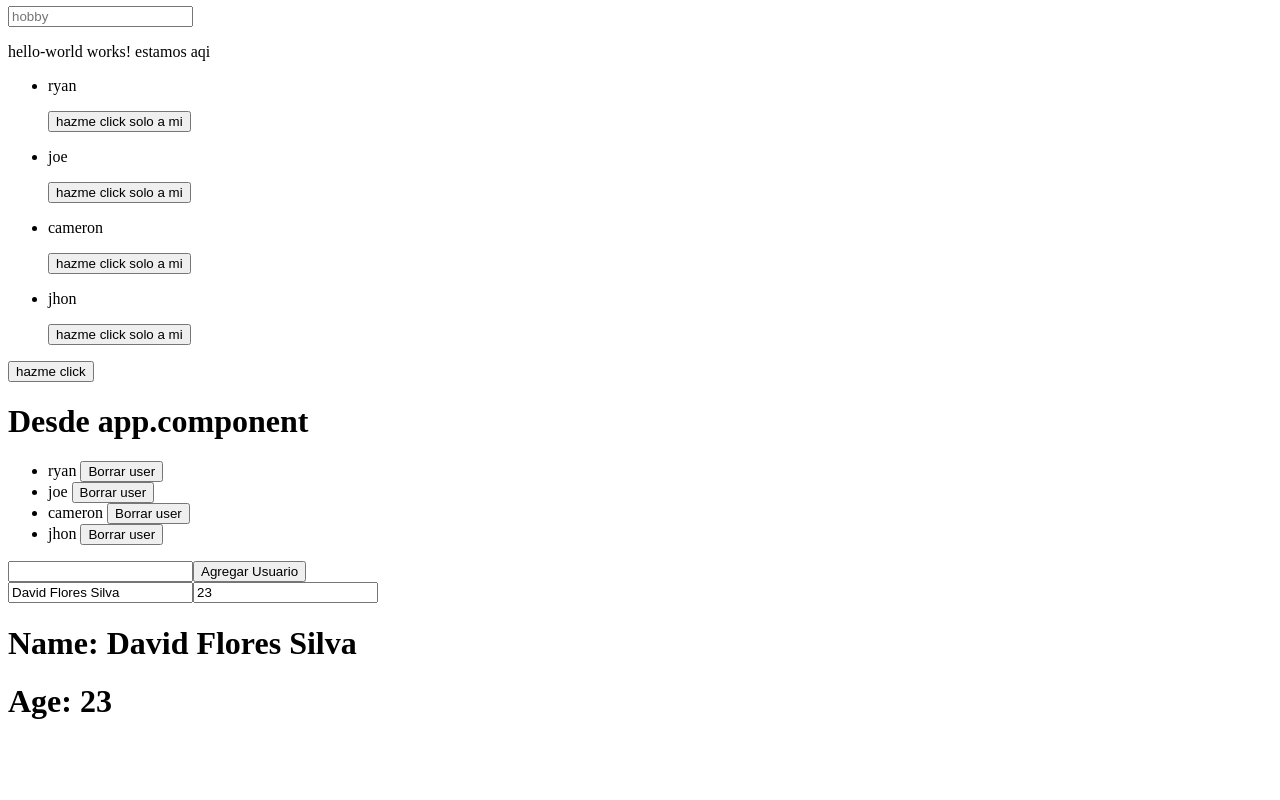
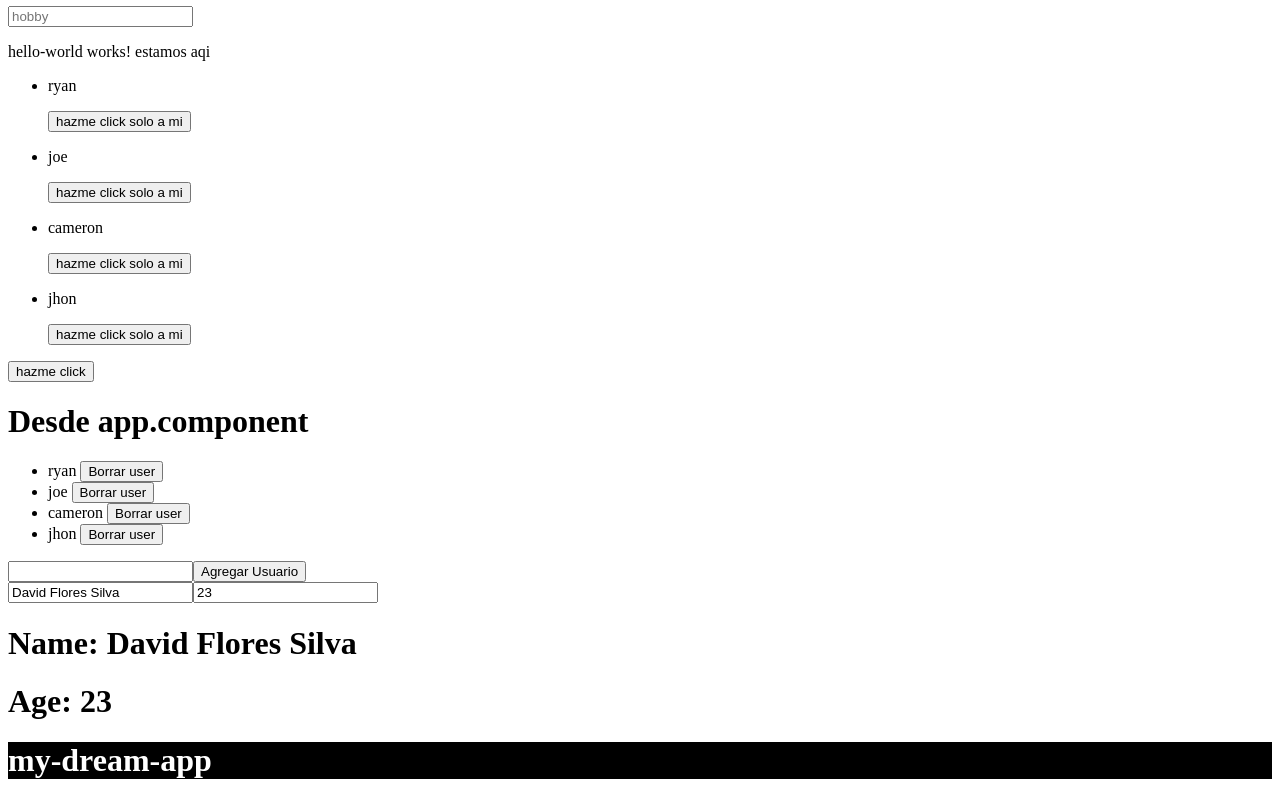
Before and after one commit to David-Flores-Silva/AngularRA, an Angular app in the folder proyectoAngular/my-dream-app/: page / in a window 1280 px wide. Shown: the part 269-1069 px from the top of the page. Before the commit the page ends 1011 px from the top, so only its background shows below. Built offline with nearby package versions, Linux system fonts and the light colour scheme.

Commit message:
se concreto la diapositiva 12

```diff
--- a/proyectoAngular/my-dream-app/src/app/app.component.html
+++ b/proyectoAngular/my-dream-app/src/app/app.component.html
@@ -55,3 +55,7 @@
   <h1>Name: {{name2}}</h1>
   <h1>Age: {{age}}</h1>
 </div>
+
+<div class="black">
+  <h1>{{title}}</h1>
+</div>
--- a/proyectoAngular/my-dream-app/src/app/app.component.ts
+++ b/proyectoAngular/my-dream-app/src/app/app.component.ts
@@ -60,10 +60,14 @@ export class AppComponent {
     return false;
 
   }
+
+  posts = [];
+
   /* constructor(private dataService: DataService) {
     this.dataService.getData().subscribe(data=>{
-      console.log(data);
+      //console.log(data);
+
     });
-  } */
+  }  */
 
 }
```
